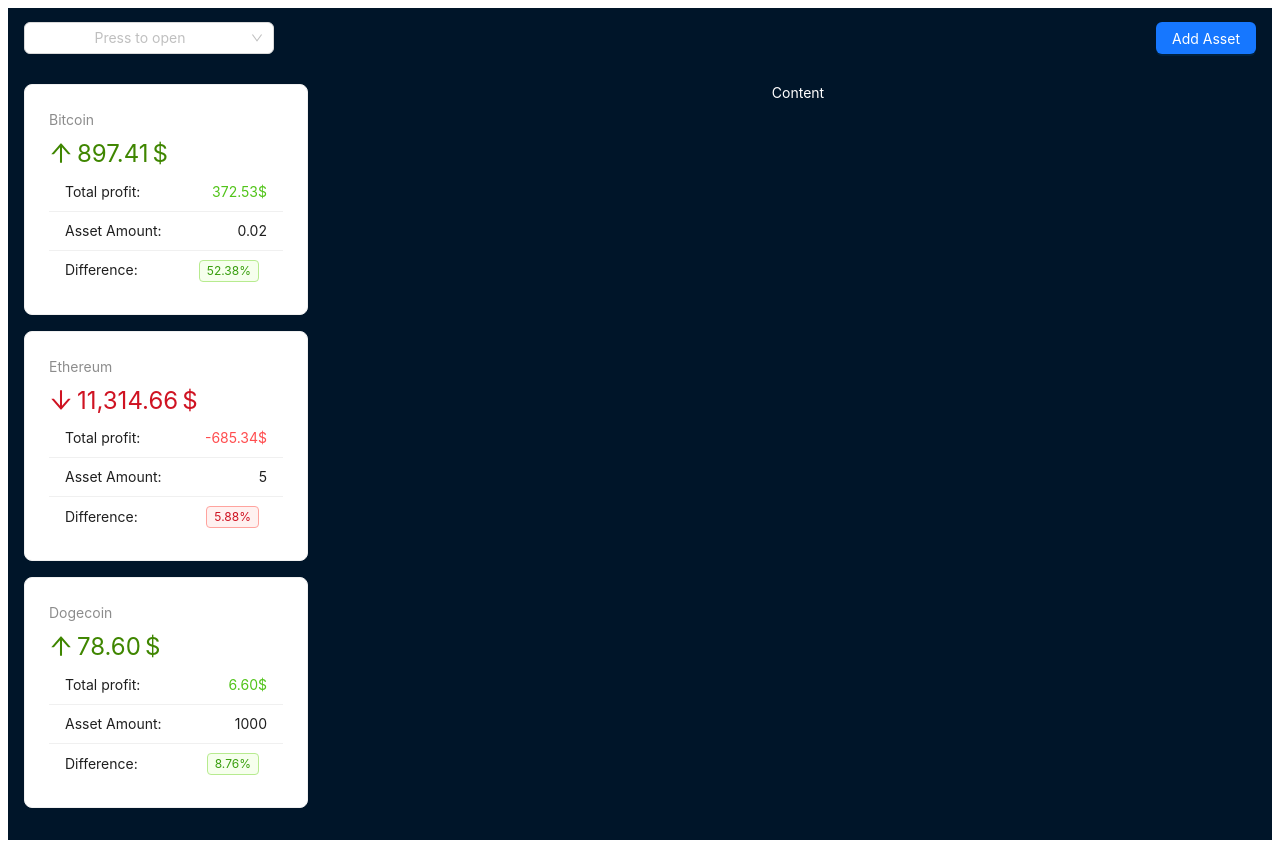
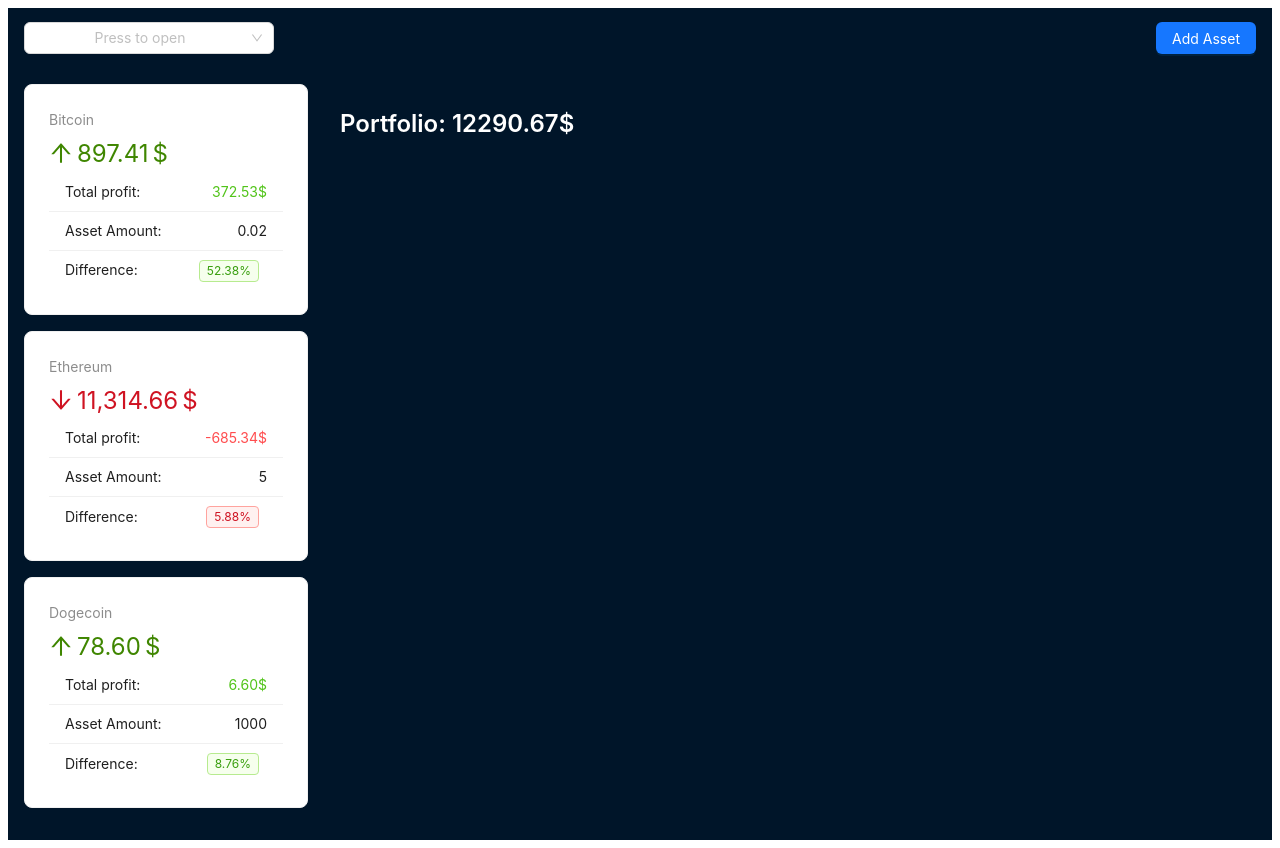
Before and after one commit to ilyafredriksson/react-crypto-app, a React (Vite) app: page / in a window 1280 px wide. Built offline with nearby package versions, Linux system fonts and the light colour scheme.

Commit message:
AppContent

```diff
--- a/src/components/Layout/AppContent.jsx
+++ b/src/components/Layout/AppContent.jsx
@@ -1,14 +1,34 @@
-import { Layout } from "antd";
-
+import { Layout, Typography, } from "antd";
+import { useCrypto } from "../../context/crypto-context";
 
 const contentStyle = {
-  textAlign: 'center',
-  minHeight: 'calc(100vh-60px)',
-  color: '#fff',
-  backgroundColor: '#001529',
-  padding: '1rem',
+  textAlign: "center",
+  minHeight: "calc(100vh-60px)",
+  color: "#fff",
+  backgroundColor: "#001529",
+  padding: "1rem",
 };
 
-export default function AppContent()  {
-    return <Layout.Content style={contentStyle}>Content</Layout.Content>;
+export default function AppContent() {
+  const { assets, crypto } = useCrypto();
+
+const cryptoPriceMap = crypto.reduce((acc,c)=>{
+acc[c.id]=c.price;
+return acc;
+}, {});
+  return (
+    <Layout.Content style={contentStyle}>
+      <Typography.Title level={3} style={{ textAlign: "left", color: "#fff" }}>
+        Portfolio:{" "}
+        {assets
+          .map((asset) => {
+
+            return asset.amount *cryptoPriceMap[asset.id];
+          })
+          .reduce((acc, v) => (acc += v), 0)
+          .toFixed(2)}
+        $
+      </Typography.Title>
+    </Layout.Content>
+  );
 }
```
